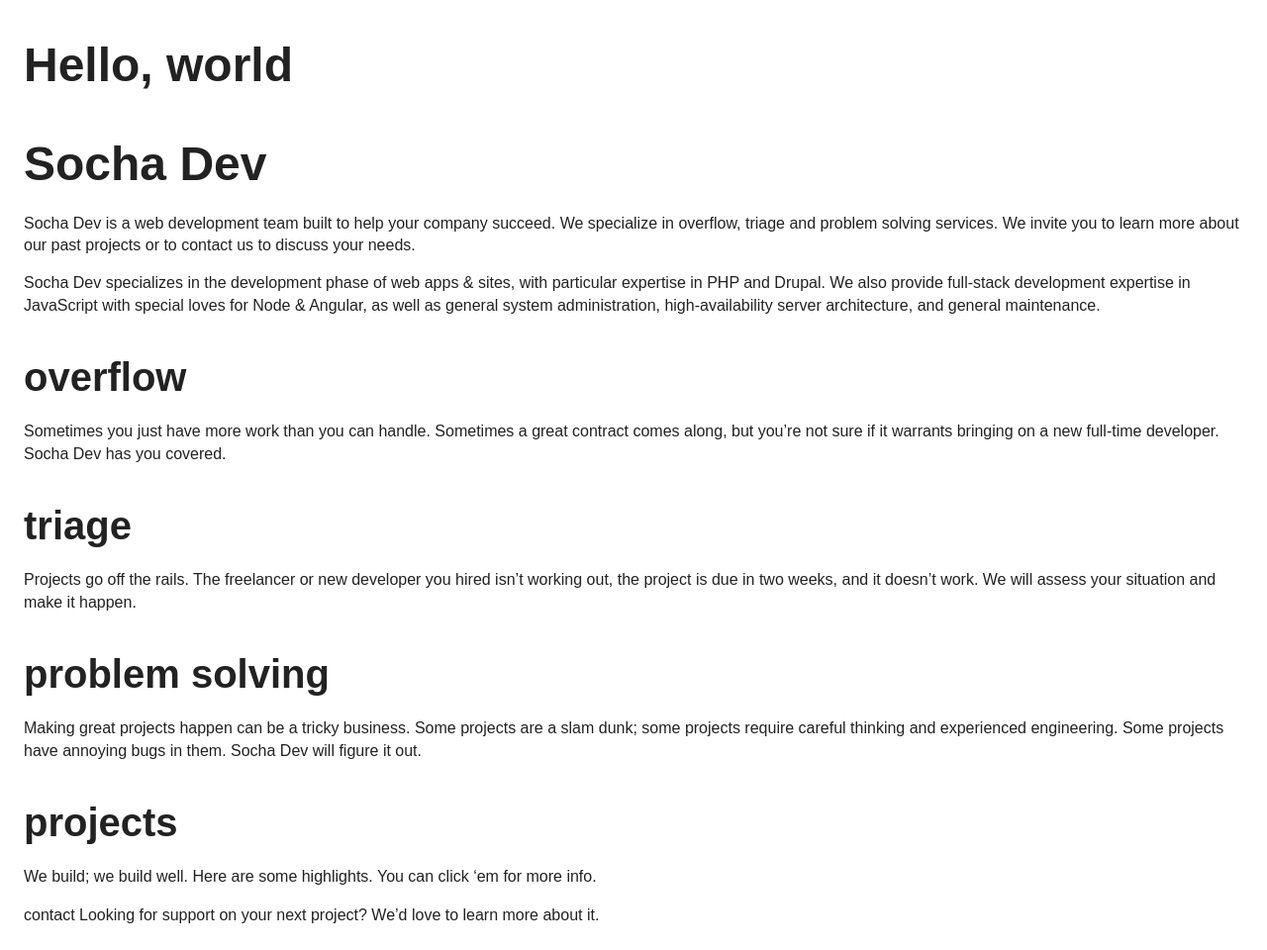
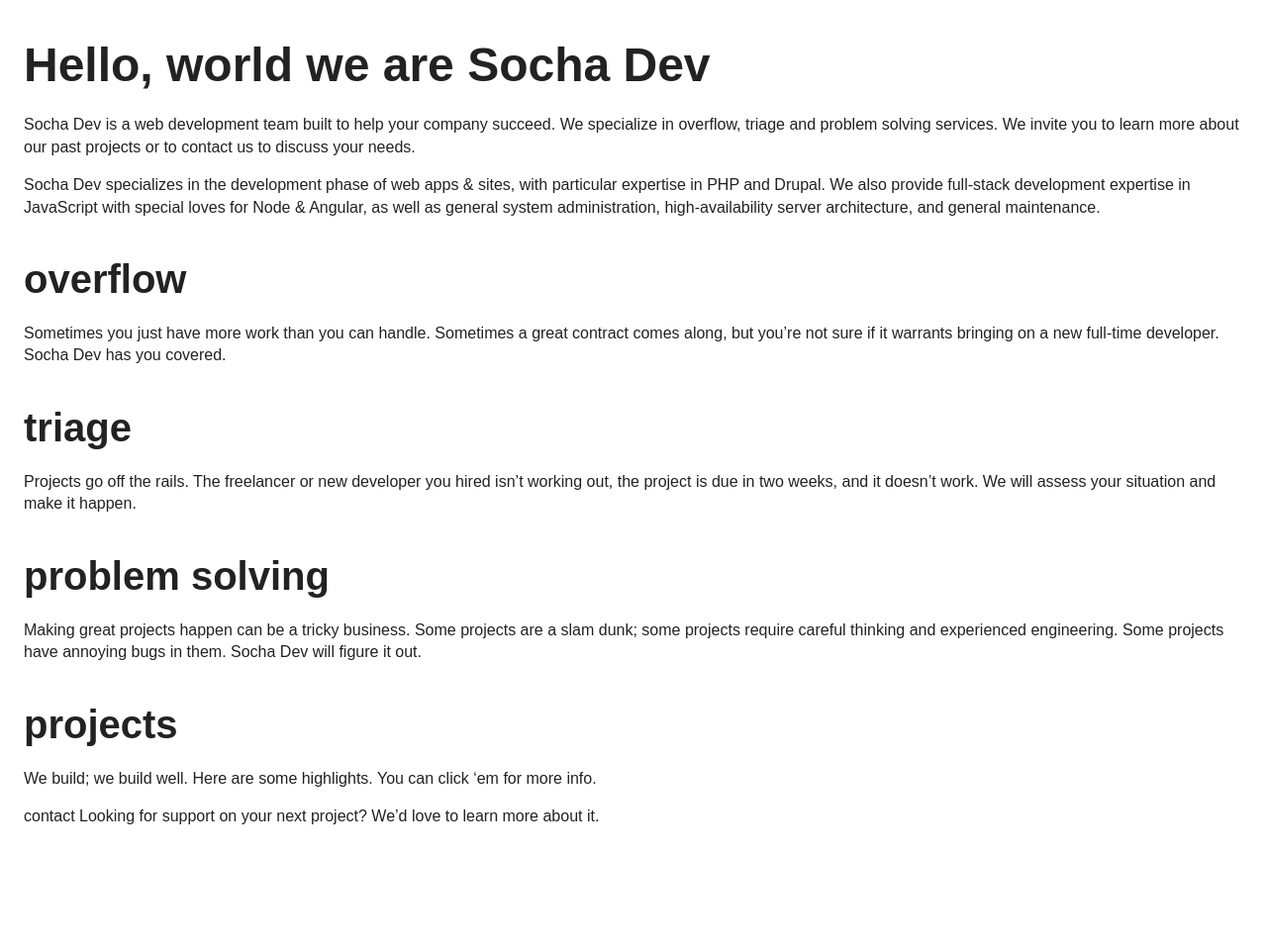
Before and after one commit to SochaDev/sochadev.github.io, a Jekyll site: the page built from index.md, in a window 1280 px wide. Shown: the whole page at 99% size. Built offline with Jekyll 4.4.1, drawn with Linux system fonts in a browser that asks for light colours; nearby versions of some CDN libraries; after the commit the page ends 900 px from its top, so only the background shows below that.

Commit message:
Updated hp + template.

```diff
--- a/index.md
+++ b/index.md
@@ -1,8 +1,7 @@
 ---
-title: Hello, world
+title: Hello, world we are Socha Dev
 ---
 
-# Socha Dev
 Socha Dev is a web development team built to help your company succeed. We
 specialize in overflow, triage and problem solving services. We invite you to
 learn more about our past projects or to contact us to discuss your needs.
```
